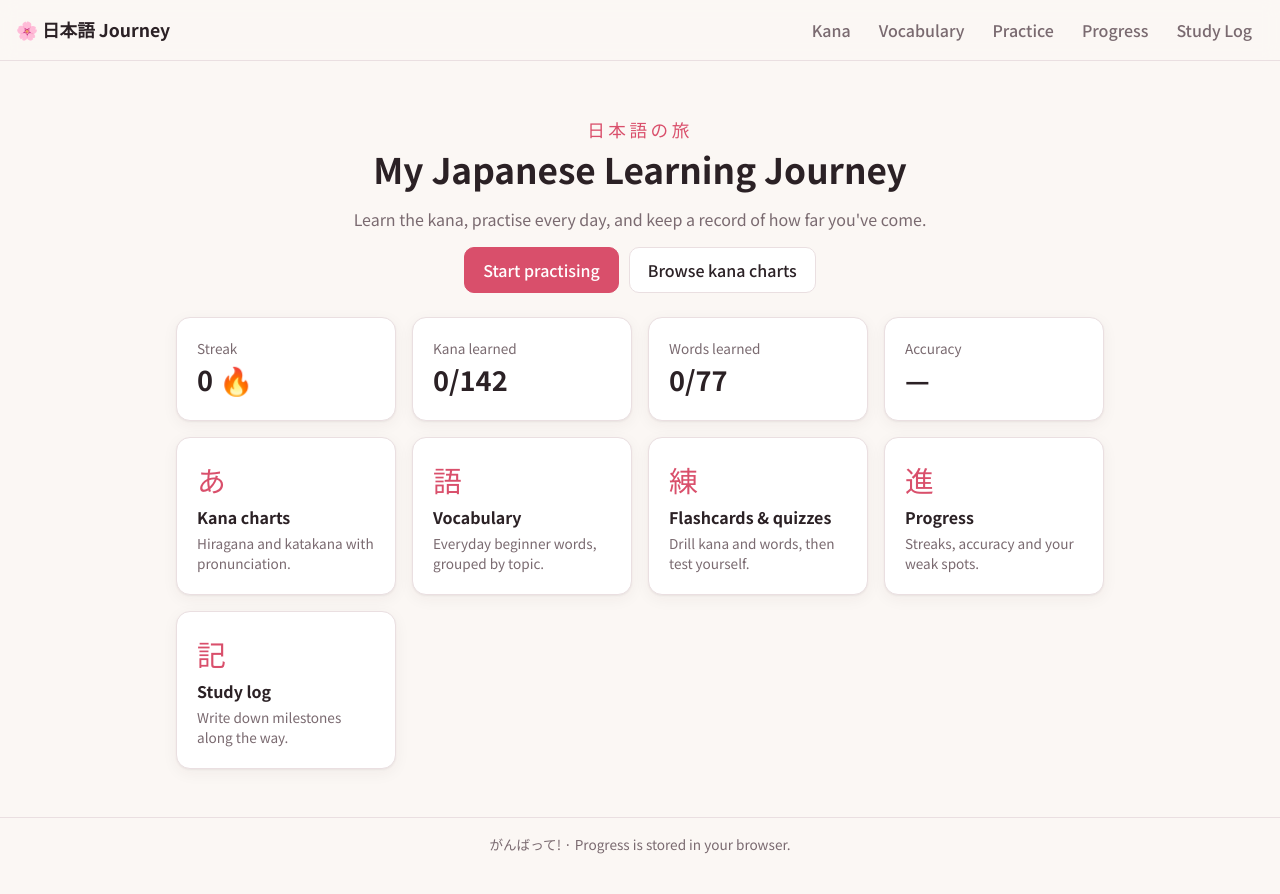
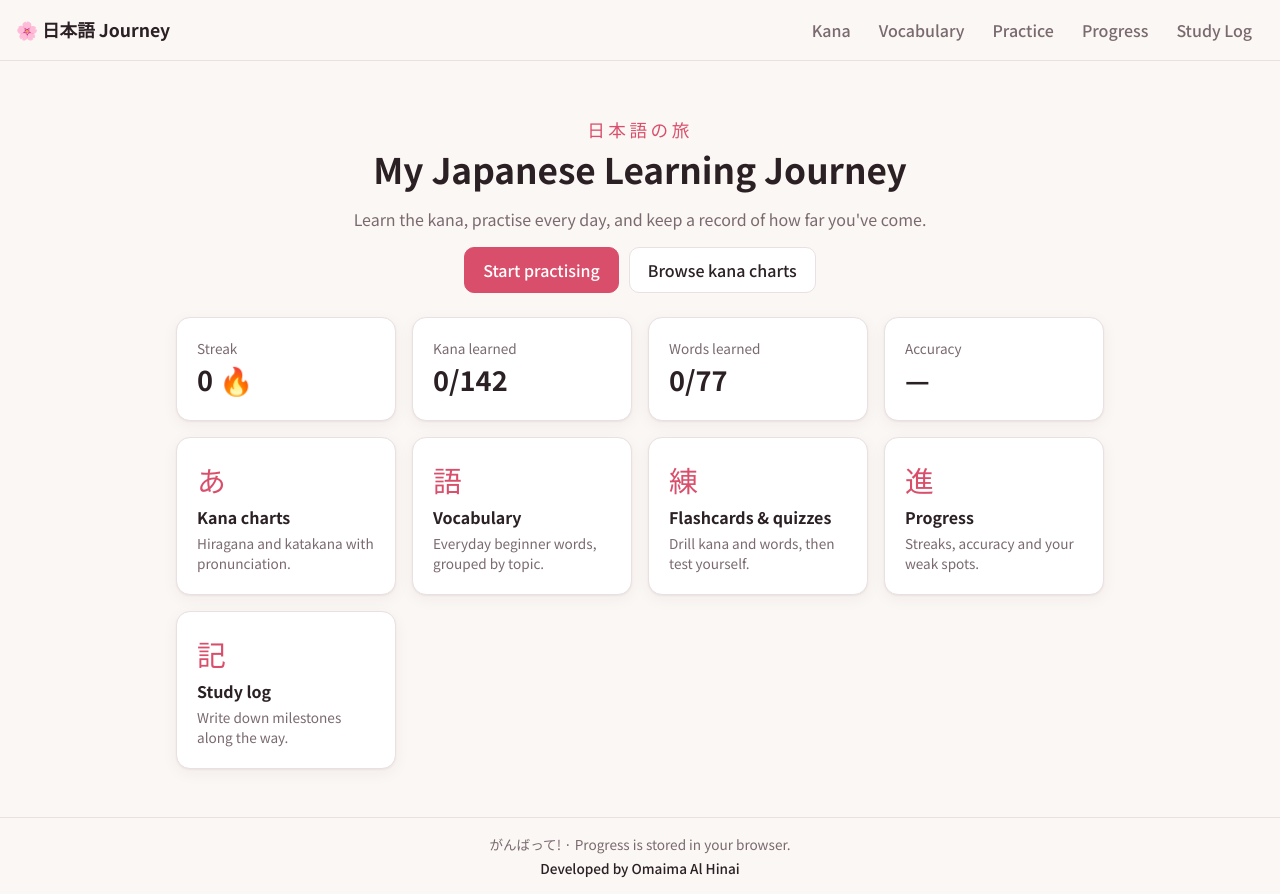
Before and after one commit to amoomz2/japanese-learning-journey, a React (Vite) app: page / in a window 1280 px wide. Before the commit the page ends 870 px from the top, so only its background shows below. Built offline with nearby package versions, Linux system fonts and the light colour scheme.

Commit message:
Add developer credit to the footer
Co-Authored-By: Claude Opus 5.5 <noreply@anthropic.com>

```diff
--- a/src/App.jsx
+++ b/src/App.jsx
@@ -77,7 +77,10 @@ export default function App() {
       <main className="main">
         <Page go={go} />
       </main>
-      <footer className="footer muted small">がんばって! · Progress is stored in your browser.</footer>
+      <footer className="footer muted small">
+        <p>がんばって! · Progress is stored in your browser.</p>
+        <p className="credit">Developed by Omaima Al Hinai</p>
+      </footer>
     </div>
   )
 }
--- a/src/styles.css
+++ b/src/styles.css
@@ -58,6 +58,8 @@ a { color: inherit; }
 .app { min-height: 100vh; display: flex; flex-direction: column; }
 .main { flex: 1; width: 100%; max-width: 960px; margin: 0 auto; padding: 24px 16px 48px; }
 .footer { text-align: center; padding: 16px; border-top: 1px solid var(--border); }
+.footer p { margin: 0; }
+.footer .credit { margin-top: 4px; color: var(--text); font-weight: 500; }
 
 .nav {
   position: sticky; top: 0; z-index: 10;
```
